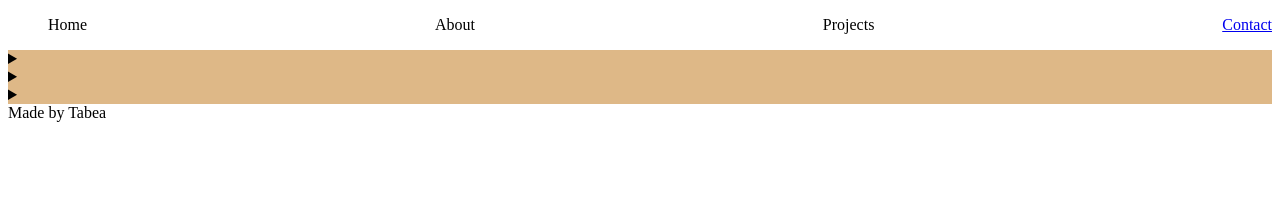
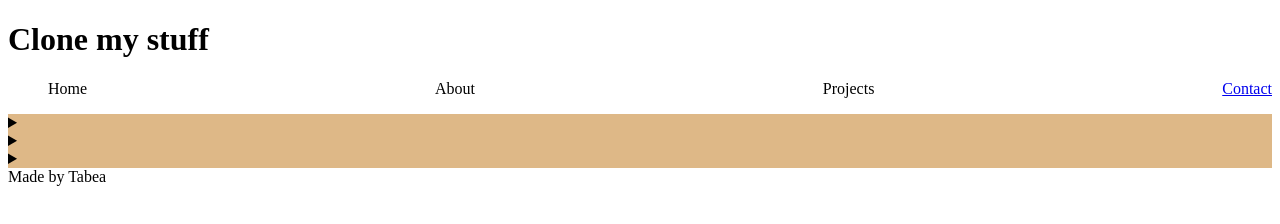
Before and after one commit to Tabeagrsl/myGitExercise, a plain HTML site: page index.html in a window 1280 px wide. Drawn offline with Linux system fonts and the light colour scheme.

Commit message:
header changed

```diff
--- a/index.html
+++ b/index.html
@@ -9,6 +9,7 @@
   </head>
   <body>
     <header>
+      <h1>Clone my stuff</h1>
       <nav>
         <ul>
           <li><a href="index.html"></a> Home</li>
```
